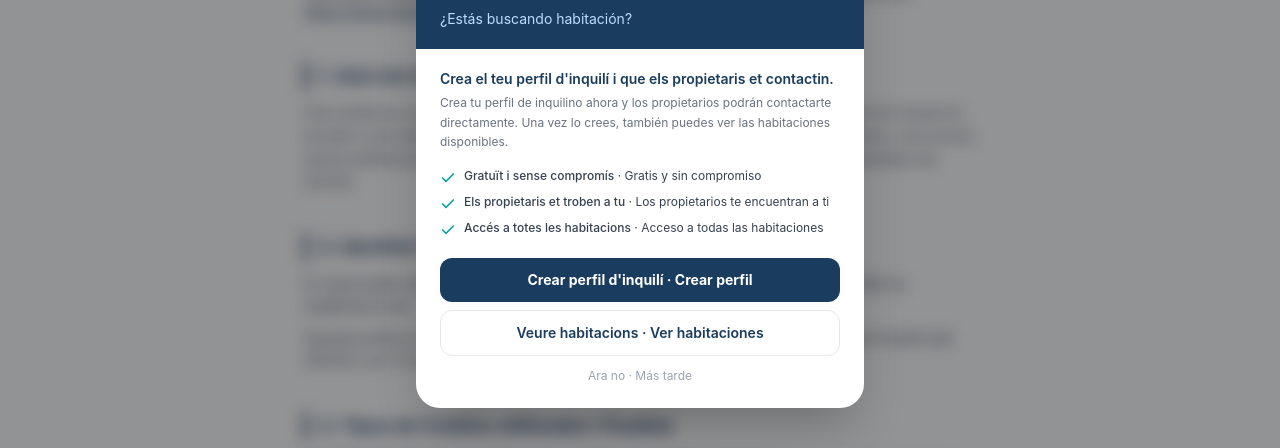
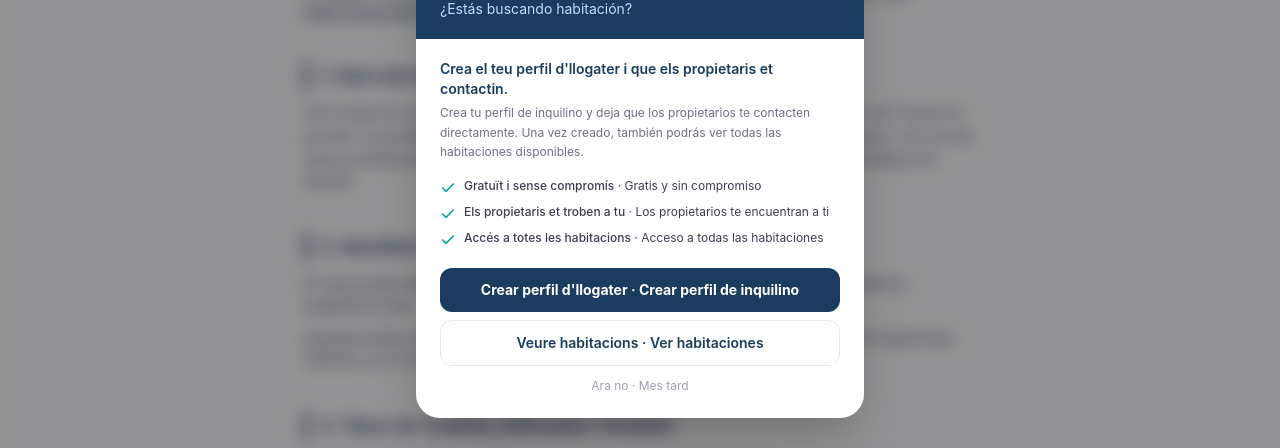
Before and after one commit to KevinHdezVaz/habitacio-ad, a Next.js app: page /cookies in a window 1280 px wide. Shown: the part 250-698 px from the top of the page. Built offline with nearby package versions, Linux system fonts and the light colour scheme; no server answers.

Commit message:
FIX - cambio menor

```diff
--- a/components/ui/PopupBienvenida.tsx
+++ b/components/ui/PopupBienvenida.tsx
@@ -11,7 +11,6 @@ export default function PopupBienvenida() {
   useEffect(() => {
     const visto = localStorage.getItem(STORAGE_KEY)
     if (!visto) {
-      // Pequeño delay para que no sea agresivo
       const t = setTimeout(() => setVisible(true), 1200)
       return () => clearTimeout(t)
     }
@@ -41,7 +40,7 @@ export default function PopupBienvenida() {
           <div className="bg-[#1a3c5e] px-6 pt-6 pb-5 relative">
             <button
               onClick={cerrar}
-              aria-label="Tancar"
+              aria-label="Tancar / Cerrar"
               className="absolute top-4 right-4 text-white/60 hover:text-white transition-colors"
             >
               <svg viewBox="0 0 24 24" fill="none" stroke="currentColor" strokeWidth={2} strokeLinecap="round" strokeLinejoin="round" className="w-5 h-5">
@@ -52,11 +51,12 @@ export default function PopupBienvenida() {
             {/* Icono */}
             <div className="w-12 h-12 bg-white/10 rounded-2xl flex items-center justify-center mb-4">
               <svg viewBox="0 0 24 24" fill="none" stroke="white" strokeWidth={2} strokeLinecap="round" strokeLinejoin="round" className="w-6 h-6">
-                <path d="M3 9l9-7 9 7v11a2 2 0 01-2 2H5a2 2 0 01-2-2z" /><polyline points="9 22 9 12 15 12 15 22" />
+                <path d="M3 9l9-7 9 7v11a2 2 0 01-2 2H5a2 2 0 01-2-2z" />
+                <polyline points="9 22 9 12 15 12 15 22" />
               </svg>
             </div>
 
-            {/* Texto en catalán */}
+            {/* Título */}
             <p className="text-white font-bold text-lg leading-snug">
               Estàs buscant habitació?
             </p>
@@ -69,11 +69,11 @@ export default function PopupBienvenida() {
           <div className="px-6 py-5 flex flex-col gap-4">
             <div className="flex flex-col gap-1">
               <p className="text-[#1a3c5e] font-semibold text-sm">
-                Crea el teu perfil d&apos;inquilí i que els propietaris et contactin.
+                Crea el teu perfil d&apos;llogater i que els propietaris et contactin.
               </p>
               <p className="text-[#6b7280] text-xs leading-relaxed">
-                Crea tu perfil de inquilino ahora y los propietarios podrán contactarte directamente.
-                Una vez lo crees, también puedes ver las habitaciones disponibles.
+                Crea tu perfil de inquilino y deja que los propietarios te contacten directamente.
+                Una vez creado, también podrás ver todas las habitaciones disponibles.
               </p>
             </div>
 
@@ -88,7 +88,9 @@ export default function PopupBienvenida() {
                   <svg viewBox="0 0 24 24" fill="none" stroke="#0ea5a0" strokeWidth={2.5} strokeLinecap="round" strokeLinejoin="round" className="w-4 h-4 shrink-0 mt-0.5">
                     <polyline points="20 6 9 17 4 12" />
                   </svg>
-                  <span><span className="font-medium">{item.ca}</span> · {item.es}</span>
+                  <span>
+                    <span className="font-medium">{item.ca}</span> · {item.es}
+                  </span>
                 </li>
               ))}
             </ul>
@@ -100,8 +102,9 @@ export default function PopupBienvenida() {
                 onClick={cerrar}
                 className="w-full bg-[#1a3c5e] text-white text-sm font-bold py-3 rounded-xl text-center hover:bg-[#0ea5a0] transition-colors"
               >
-                Crear perfil d&apos;inquilí · Crear perfil
+                Crear perfil d&apos;llogater · Crear perfil de inquilino
               </Link>
+
               <Link
                 href="/habitaciones"
                 onClick={cerrar}
@@ -109,11 +112,12 @@ export default function PopupBienvenida() {
               >
                 Veure habitacions · Ver habitaciones
               </Link>
+
               <button
                 onClick={cerrar}
                 className="text-xs text-[#9ca3af] hover:text-[#6b7280] transition-colors py-1"
               >
-                Ara no · Más tarde
+                Ara no · Mes tard
               </button>
             </div>
           </div>
```
